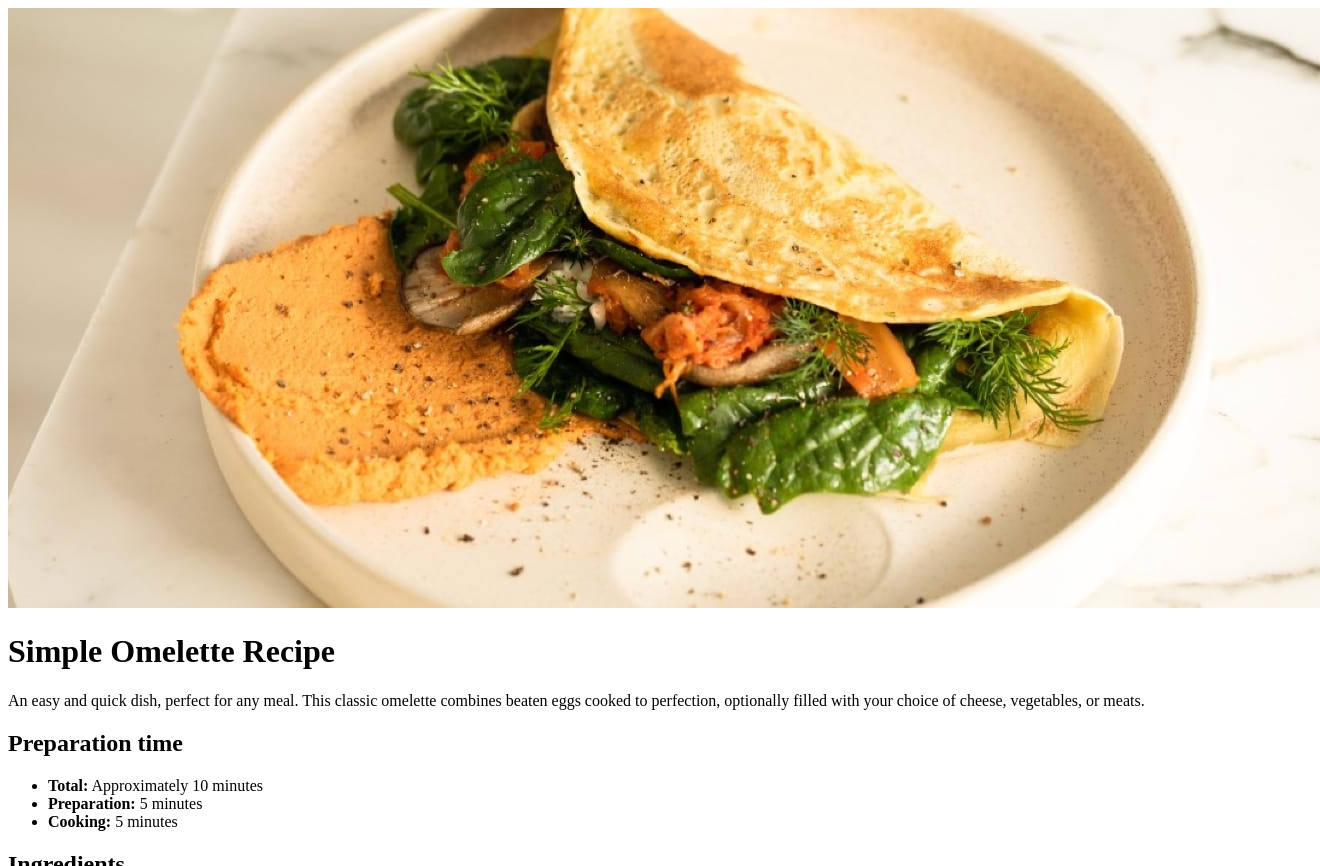
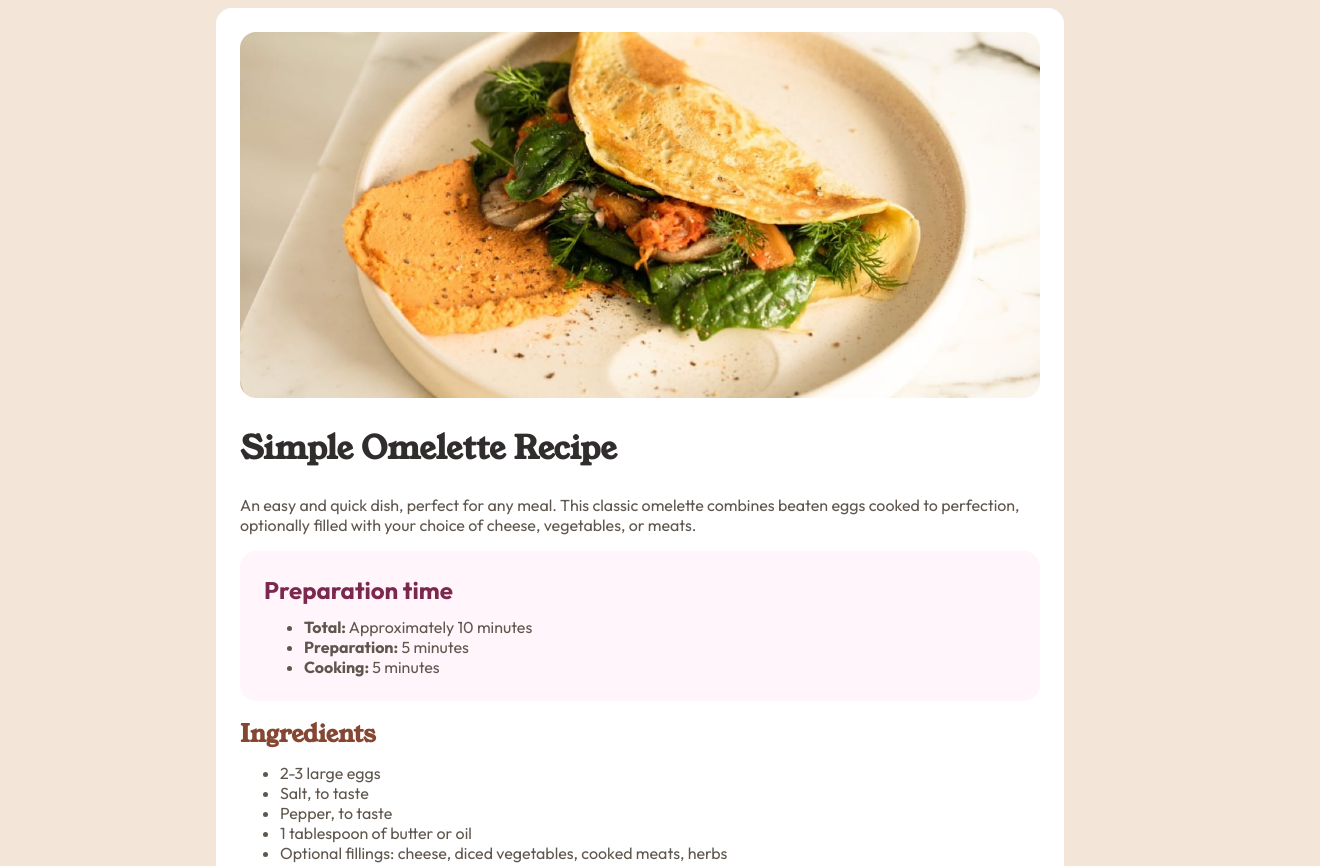
Before and after one commit to yazanalkherret/recipe-page, a plain HTML site: page index.html in a window 1280 px wide. Shown: the top 866 px of the page, 1320 px wide, since content can reach past the window. Drawn offline with Linux system fonts and the light colour scheme.

Commit message:
Make style changes and structure the page

```diff
--- a/index.html
+++ b/index.html
@@ -5,28 +5,30 @@
   <meta name="viewport" content="width=device-width, initial-scale=1.0"> <!-- displays site properly based on user's device -->
 
   <link rel="icon" type="image/png" sizes="32x32" href="./assets/images/favicon-32x32.png">
+  <link href="https://fonts.googleapis.com/css2?family=Young+Serif:wght@400&display=swap" rel="stylesheet">
+  <link href="https://fonts.googleapis.com/css2?family=Outfit:wght@400;600;700&display=swap" rel="stylesheet">
 
+  <link rel="stylesheet" href="style.css">
   <title>Frontend Mentor | Recipe page</title>
-  <link rel="stylesheet" href="style.css">
 </head>
 <body>
+  <div id="primary-card">
     <img src="assets/images/image-omelette.jpeg" alt="omelette">
     <h1>Simple Omelette Recipe</h1>
     <p>An easy and quick dish, perfect for any meal. This classic omelette combines beaten eggs cooked
     to perfection, optionally filled with your choice of cheese, vegetables, or meats.</p>
-
+    <div id="secondary-card">
       <h2>Preparation time</h2>
-
 
         <ul>
           <li><strong>Total:</strong> Approximately 10 minutes</li>
           <li><strong>Preparation:</strong> 5 minutes</li>
           <li><strong>Cooking:</strong> 5 minutes</li>
         </ul>
+    </div>
 
-
+    <div class="container">
       <h2>Ingredients</h2>
-
       <ul>
         <li>2-3 large eggs</li>
         <li>Salt, to taste</li>
@@ -34,7 +36,8 @@
         <li>1 tablespoon of butter or oil</li>
         <li>Optional fillings: cheese, diced vegetables, cooked meats, herbs</li>
       </ul>
-
+    </div>
+    <div class="container">
       <h2>Instructions</h2>
       <ol>
 
@@ -62,22 +65,20 @@
 
         <li><strong>Enjoy:</strong> Serve hot, with additional salt and pepper if needed.</li>
       </ol>
-
+    </div>
+    <div class="container">
       <h2>Nutrition</h2>
-
       <p>The table below shows nutritional values per serving without the additional fillings.</p>
-
       Calories
       277kcal
-
       Carbs
       0g
-
       Protein
       20g
-
       Fat
       22g
+    </div>
+  </div>
 
   <div class="attribution">
     Challenge by <a href="https://www.frontendmentor.io?ref=challenge" target="_blank">Frontend Mentor</a>.
--- a/style.css
+++ b/style.css
@@ -0,0 +1,58 @@
+* {
+    font-family: 'Outfit', sans-serif;
+}
+
+body {
+    background-color: hsl(30, 54%, 90%);
+}
+
+h1, h2, h3 {
+    font-family: 'Young Serif', serif;
+    margin: 0;
+}
+
+h1 {
+    color: hsl(24, 5%, 18%);
+    margin: 24px 0px;
+}
+
+h2, h3 {
+    color: hsl(14, 45%, 36%);
+    margin-bottom: 12px;
+}
+
+ol, ul, p {
+    margin: 0;
+    color: hsl(30, 10%, 34%);
+    font-size: 16px;
+}
+
+#primary-card {
+    padding: 24px;
+    border-radius: 16px;
+    background-color: white;
+    margin: auto;
+    max-width: 800px;
+}
+
+img {
+    border-radius: 16px;
+    width: 800px;
+    text-align: center;
+}
+
+.container {
+    margin: 16px 0px;
+}
+
+#secondary-card {
+    background-color: hsl(330, 100%, 98%);
+    padding: 24px;
+    border-radius: 16px;
+    margin: 16px 0px;
+}
+
+#secondary-card h2 {
+    color: hsl(332, 51%, 32%);
+    font-family: 'Outfit', sans-serif;
+}
```
Lines whose indentation alone changed are shown as unchanged.
